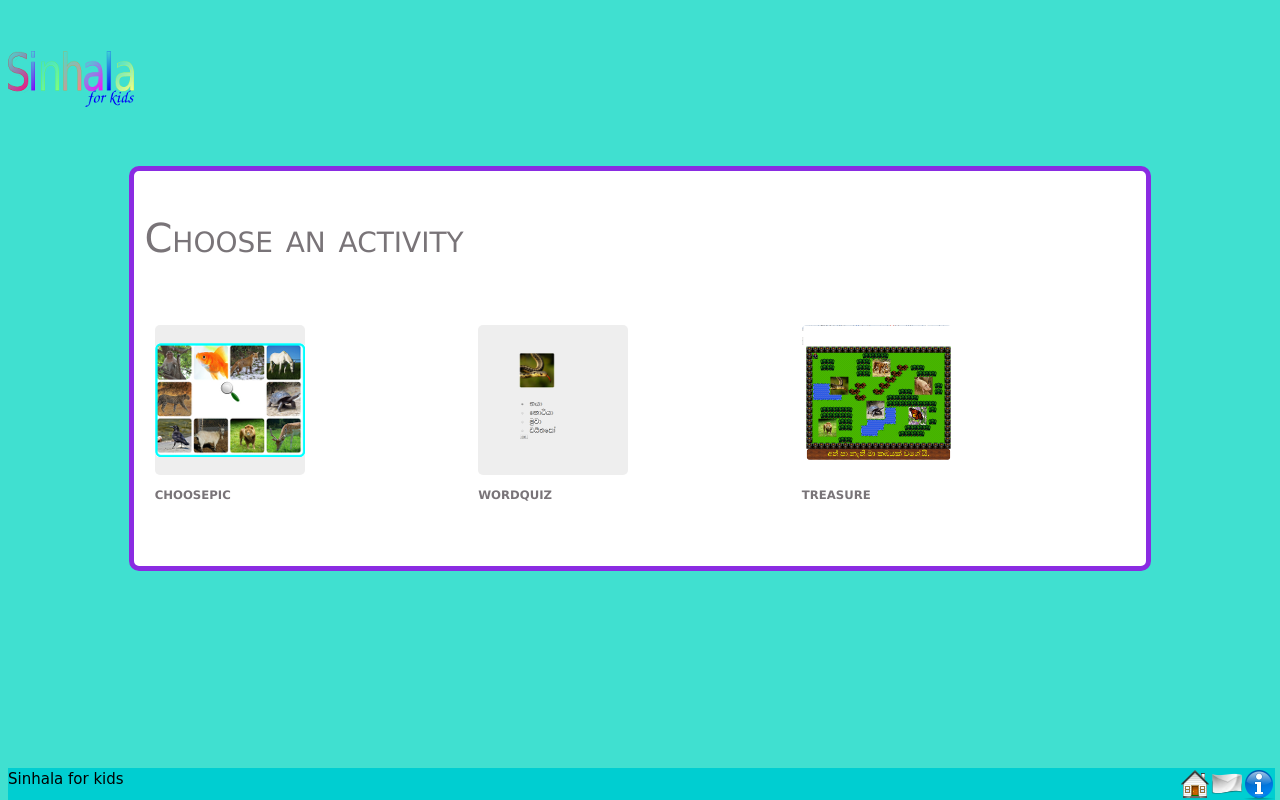
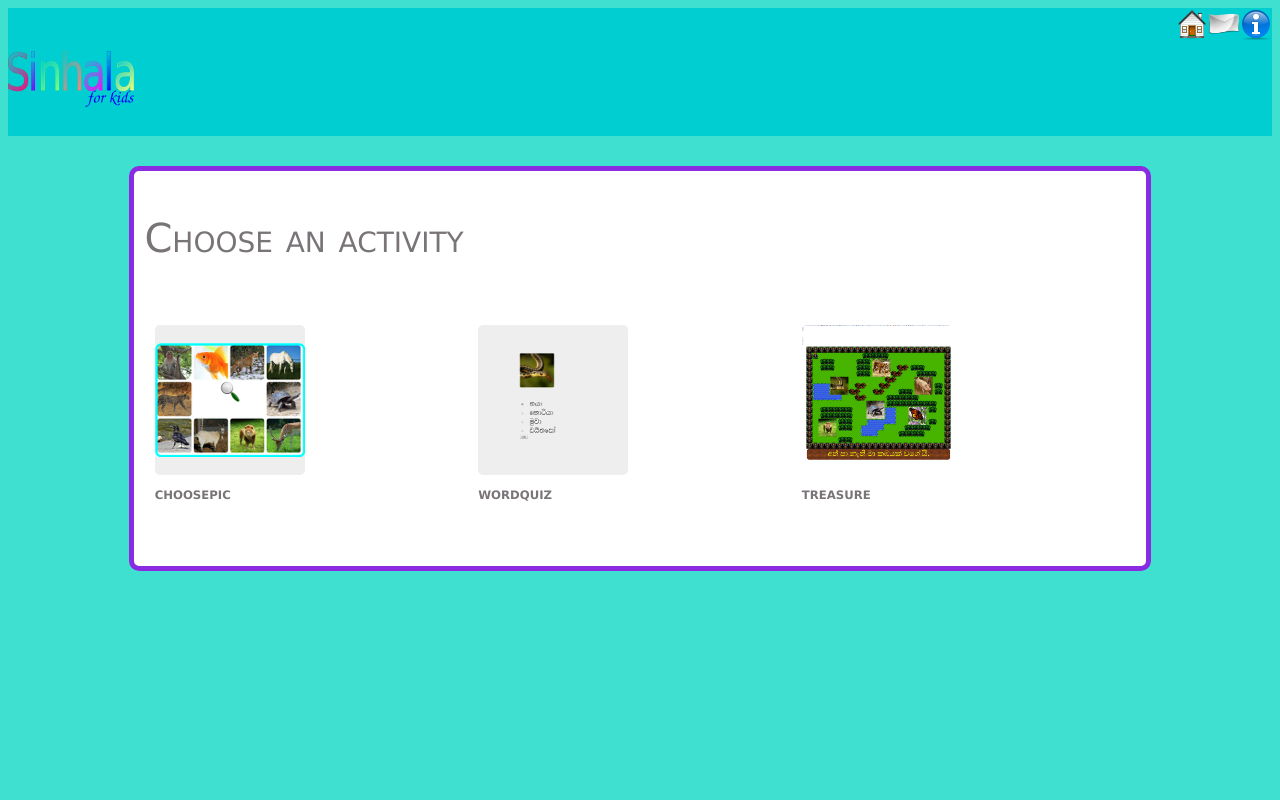
Before and after one commit to sinhalaquiz/sinhalaforkids, a Django app: page / in a window 1280 px wide. Run offline with Django 3.2, Linux system fonts and the light colour scheme.

Commit message:
Moved navigation buttons to header

```diff
--- a/static/css/site.css
+++ b/static/css/site.css
@@ -2,23 +2,20 @@ body {
     background-color: Turquoise;
 }
 
-footer {
+header {
     background-color: DarkTurquoise;
     font: 15px/1.5 "Comic Sans MS", cursive, sans-serif;
-	width: 99%;
     bottom: 0;
-    position: fixed;
 }
 
-footer img {
-	float: right;
+.navigation {
+    float: right;
 }
 
 @font-face {
     font-family: 'BhashitaComplex';
     src: '{% static 'fonts/LBhashitaComplex.ttf' %}';
 }
-
 
 .container {
     width: 80%;
--- a/templates/site-common.html
+++ b/templates/site-common.html
@@ -7,15 +7,14 @@
         <link rel="stylesheet" href="{% static "css/site.css" %}" />
 		{% block script %}{% endblock %}
     </head>
+    <header>
+        {% static "" as baseUrl %}
+		<a href="/"><img src="{{ baseUrl }}img/logo.png" alt=""></a>
+		<a href="/about.html"><img class="navigation" src="{{ baseUrl }}img/Actions-help-about-icon.png" alt=""></a>
+		<a href="/contact.html"><img class="navigation" src="{{ baseUrl }}img/Actions-mail-flag-icon.png" alt=""></a>
+		<a href="/"><img class="navigation" src="{{ baseUrl }}img/Actions-go-home-icon.png" alt=""></a>
+        </header>
     <body>
-		{% static "" as baseUrl %}
-		<a href="/"><img src="{{ baseUrl }}img/logo.png" alt=""></a>
 	{% block body %}{% endblock %}
     </body>
-	<footer>
-		Sinhala for kids
-		<a href="/about.html"><img src="{{ baseUrl }}img/Actions-help-about-icon.png" alt=""></a>
-		<a href="/contact.html"><img src="{{ baseUrl }}img/Actions-mail-flag-icon.png" alt=""></a>
-		<a href="/"><img src="{{ baseUrl }}img/Actions-go-home-icon.png" alt=""></a>
-	</footer>
 </html>
```
